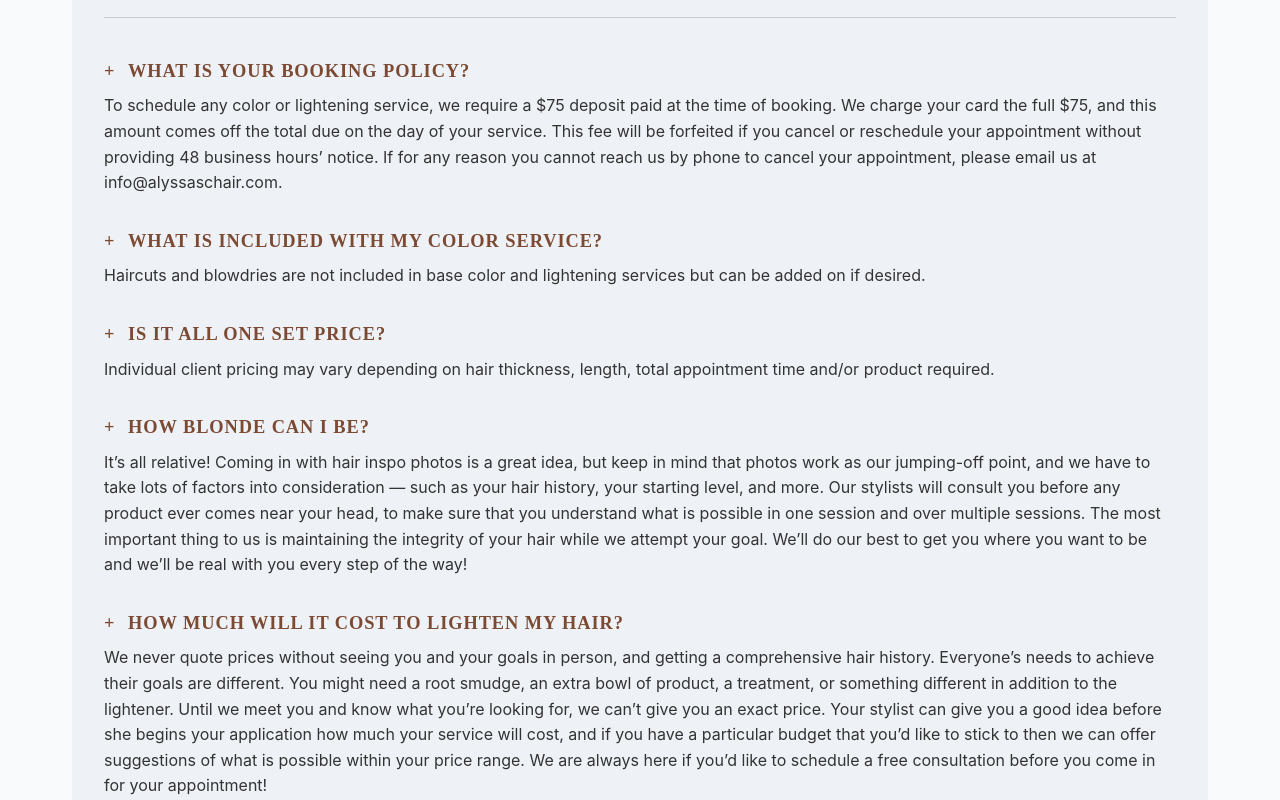
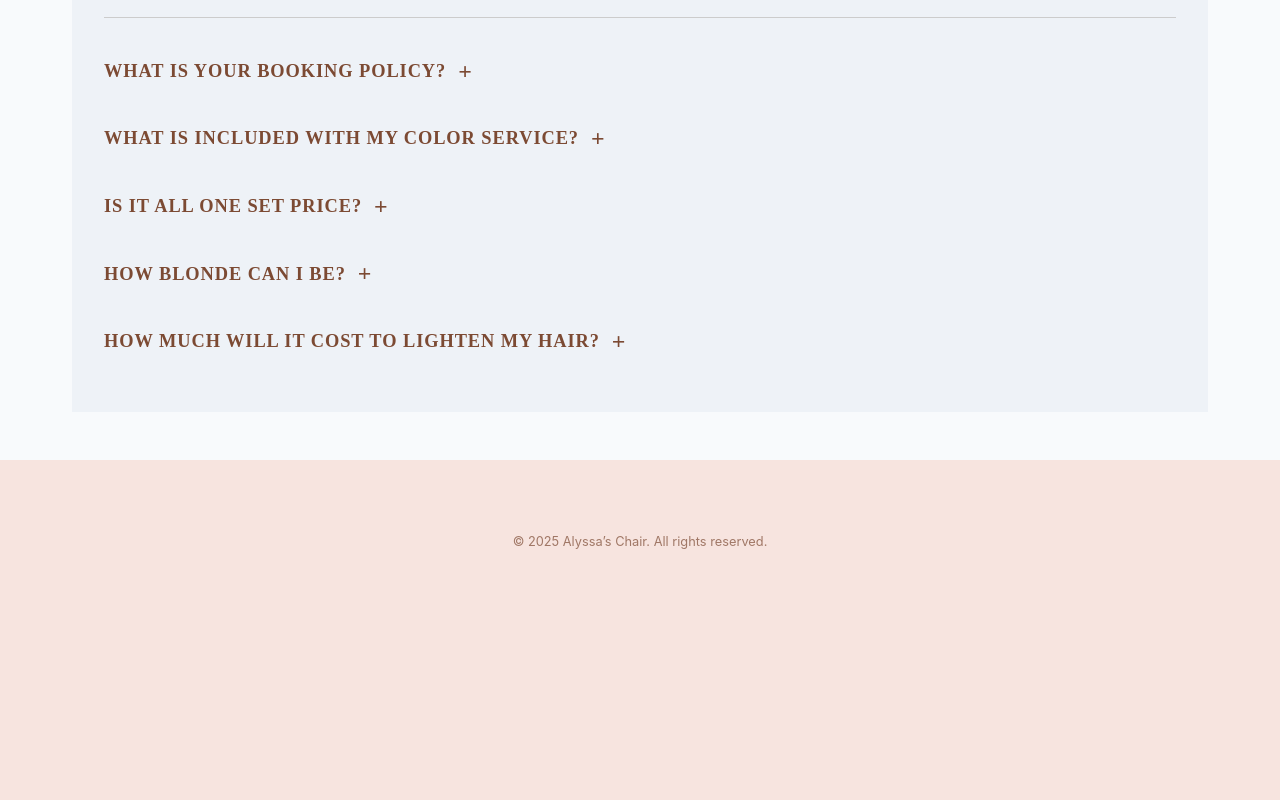
Before and after one commit to Johnny-smiles/alyssas-chair, a Nuxt app: page /services in a window 1280 px wide. Shown: the part 1920-2720 px from the top of the page. After the commit the page ends 2519 px from the top, so only its background shows below. Built offline with nearby package versions, Linux system fonts and the light colour scheme.

Commit message:
updated styling

```diff
--- a/components/FaqSection.vue
+++ b/components/FaqSection.vue
@@ -22,52 +22,68 @@
 
         <!-- FAQ items -->
         <div class="faq-items">
-            <div class="faq-item">
-                <h3>What is your booking policy?</h3>
-                <p>
-                    To schedule any color or lightening service, we require a $75 deposit paid
+            <div
+                v-for="(faq, idx) in faqs"
+                :key="idx"
+                class="faq-item"
+            >
+                <h3
+                    :class="{ open: openIndex === idx }"
+                    @click="toggleFaq(idx)"
+                    tabindex="0"
+                    @keydown.enter="toggleFaq(idx)"
+                    style="cursor:pointer;"
+                >
+                    {{ faq.question }}
+                    <span class="faq-toggle-icon">
+                        {{ openIndex === idx ? '−' : '+' }}
+                    </span>
+                </h3>
+                <transition name="faq-fade">
+                    <p v-if="openIndex === idx">{{ faq.answer }}</p>
+                </transition>
+            </div>
+        </div>
+    </section>
+</template>
+
+<script setup>
+import { ref } from 'vue'
+
+const faqs = [
+    {
+        question: "What is your booking policy?",
+        answer: `To schedule any color or lightening service, we require a $75 deposit paid
 at the time of booking. We charge your card the full $75, and this amount
 comes off the total due on the day of your service. This fee will be forfeited
 if you cancel or reschedule your appointment without providing 48 business
 hours’ notice. If for any reason you cannot reach us by phone to cancel your
-                    appointment, please email us at info@alyssaschair.com.
-                </p>
-            </div>
-
-            <div class="faq-item">
-                <h3>What is included with my color service?</h3>
-                <p>
-                    Haircuts and blowdries are not included in base color and lightening services
-                    but can be added on if desired.
-                </p>
-            </div>
-
-            <div class="faq-item">
-                <h3>Is it all one set price?</h3>
-                <p>
-                    Individual client pricing may vary depending on hair thickness, length, total
-                    appointment time and/or product required.
-                </p>
-            </div>
-
-            <div class="faq-item">
-                <h3>How blonde can I be?</h3>
-                <p>
-                    It’s all relative! Coming in with hair inspo photos is a great idea, but keep
+appointment, please email us at info@alyssaschair.com.`
+    },
+    {
+        question: "What is included with my color service?",
+        answer: `Haircuts and blowdries are not included in base color and lightening services
+but can be added on if desired.`
+    },
+    {
+        question: "Is it all one set price?",
+        answer: `Individual client pricing may vary depending on hair thickness, length, total
+appointment time and/or product required.`
+    },
+    {
+        question: "How blonde can I be?",
+        answer: `It’s all relative! Coming in with hair inspo photos is a great idea, but keep
 in mind that photos work as our jumping-off point, and we have to take lots of
 factors into consideration — such as your hair history, your starting level,
 and more. Our stylists will consult you before any product ever comes near
 your head, to make sure that you understand what is possible in one session
 and over multiple sessions. The most important thing to us is maintaining the
 integrity of your hair while we attempt your goal. We’ll do our best to get
-                    you where you want to be and we’ll be real with you every step of the way!
-                </p>
-            </div>
-
-            <div class="faq-item">
-                <h3>How much will it cost to lighten my hair?</h3>
-                <p>
-                    We never quote prices without seeing you and your goals in person, and getting
+you where you want to be and we’ll be real with you every step of the way!`
+    },
+    {
+        question: "How much will it cost to lighten my hair?",
+        answer: `We never quote prices without seeing you and your goals in person, and getting
 a comprehensive hair history. Everyone’s needs to achieve their goals are
 different. You might need a root smudge, an extra bowl of product, a treatment,
 or something different in addition to the lightener. Until we meet you and
@@ -76,15 +92,14 @@
 service will cost, and if you have a particular budget that you’d like to
 stick to then we can offer suggestions of what is possible within your price
 range. We are always here if you’d like to schedule a free consultation before
-                    you come in for your appointment!
-                </p>
-            </div>
-        </div>
-    </section>
-</template>
+you come in for your appointment!`
+    }
+]
 
-<script setup>
-// nothing to import—static content (just NuxtImg)
+const openIndex = ref(null)
+const toggleFaq = idx => {
+    openIndex.value = openIndex.value === idx ? null : idx
+}
 </script>
 
 <style scoped>
@@ -137,24 +152,38 @@
 .faq-item h3 {
     position: relative;
     margin: 0 0 0.5rem;
-    padding-left: 1.5rem;
+    padding-left: 0;
     text-transform: uppercase;
     font-weight: bold;
     letter-spacing: 0.05em;
     font-size: 1.15rem;
+    cursor: pointer;
+    display: flex;
+    align-items: center;
+    user-select: none;
+    outline: none;
 }
-.faq-item h3::before {
-    content: "+";
-    position: absolute;
-    left: 0;
+.faq-item h3.open {
+    color: var(--autumn-cedar);
+}
+.faq-toggle-icon {
+    margin-left: 0.5em;
+    font-size: 1.3em;
     color: var(--autumn-cedar);
     font-weight: bold;
+    line-height: 1;
 }
 .faq-item p {
     margin: 0;
     color: #333;
     line-height: 1.6;
     font-size: 1rem;
+}
+.faq-fade-enter-active, .faq-fade-leave-active {
+    transition: opacity 0.25s;
+}
+.faq-fade-enter-from, .faq-fade-leave-to {
+    opacity: 0;
 }
 
 /* Tablet and below */
--- a/components/ServicesSection.vue
+++ b/components/ServicesSection.vue
@@ -44,6 +44,7 @@
         <div class="services__grid">
             <!-- Bridal Hair -->
             <article
+                id="bridal-hair"
                 class="services__card"
                 itemscope
                 itemtype="https://schema.org/Service"
@@ -63,6 +64,7 @@
 
             <!-- Bridal Hair Trial -->
             <article
+                id="bridal-hair-trial"
                 class="services__card"
                 itemscope
                 itemtype="https://schema.org/Service"
@@ -84,6 +86,7 @@
 
             <!-- Bridesmaid Hair -->
             <article
+                id="bridesmaid-hair"
                 class="services__card"
                 itemscope
                 itemtype="https://schema.org/Service"
@@ -102,6 +105,7 @@
 
             <!-- Attendant Hair Trial -->
             <article
+                id="attendant-hair-trial"
                 class="services__card"
                 itemscope
                 itemtype="https://schema.org/Service"
@@ -129,6 +133,10 @@
 </script>
 
 <style scoped>
+html {
+  scroll-behavior: smooth;
+}
+
 .services {
     padding: 4rem 2rem;
     background-color: #f3f4f6;
--- a/site.config.ts
+++ b/site.config.ts
@@ -8,7 +8,7 @@ export const siteConfig = {
     },
     description: "Alyssa's Chair specializes in elegant bridal hair styling in Minneapolis, MN. Our experienced stylists craft stunning bridal looks tailored to your unique vision.",
     hours: 'Tu 12:00-20:00, We-Th 10:00-20:00, Fr 10:00-14:00, Sa 09:00-15:00',
-    socialImage: '/social-glow.png',
+    socialImage: '/Abeille_FINAL_Abeille_Sedona_Hor.jpg',
     favicon: '/favicon-glow.png',
     theme: {
         primaryColor: '#d97706',     // warm amber
```
Also changed, not shown: components/NavBar.vue (+186 -79 lines), public/Abeille_FINAL_Abeille_Sedona_Hor.jpg (added). Lines whose indentation alone changed are shown as unchanged.
